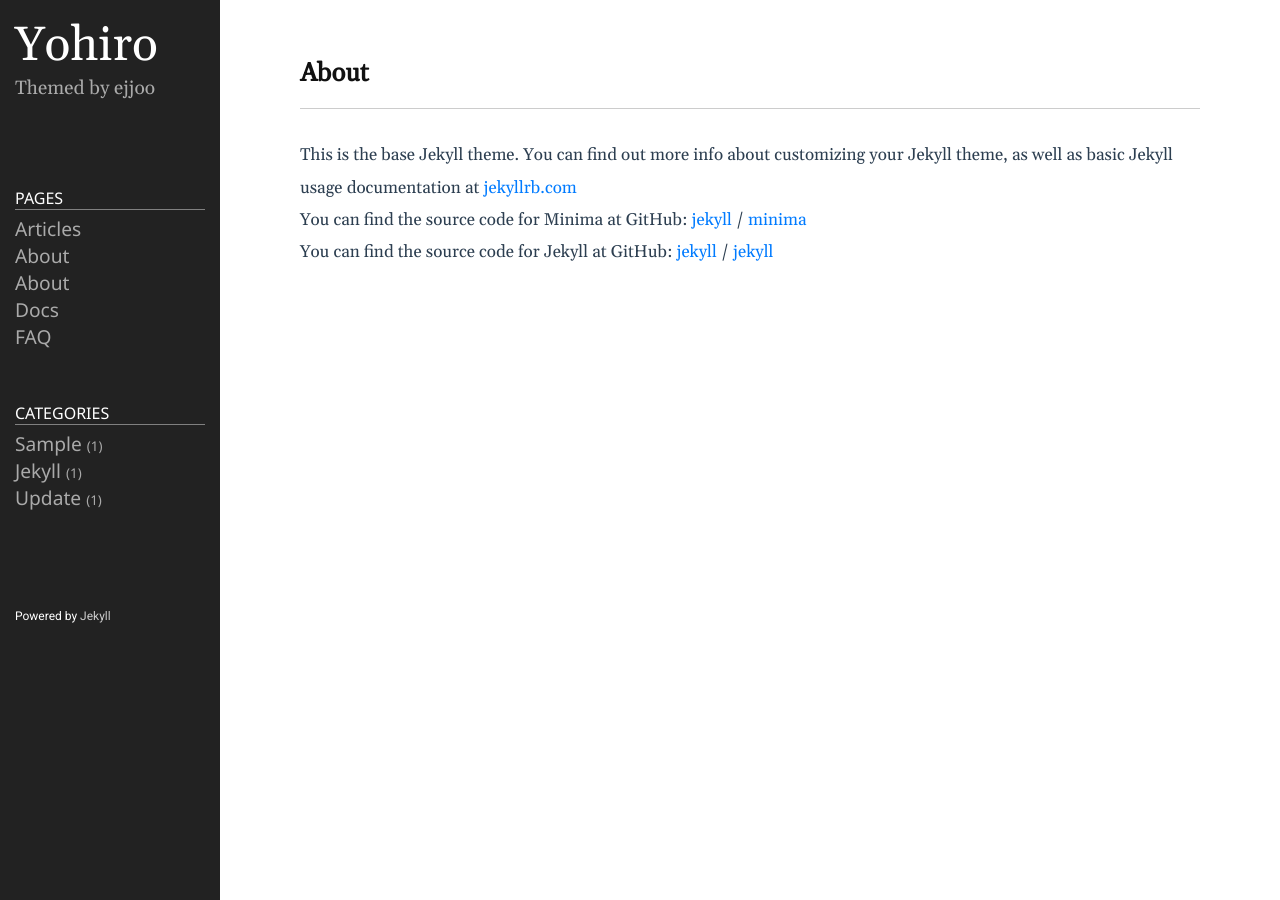
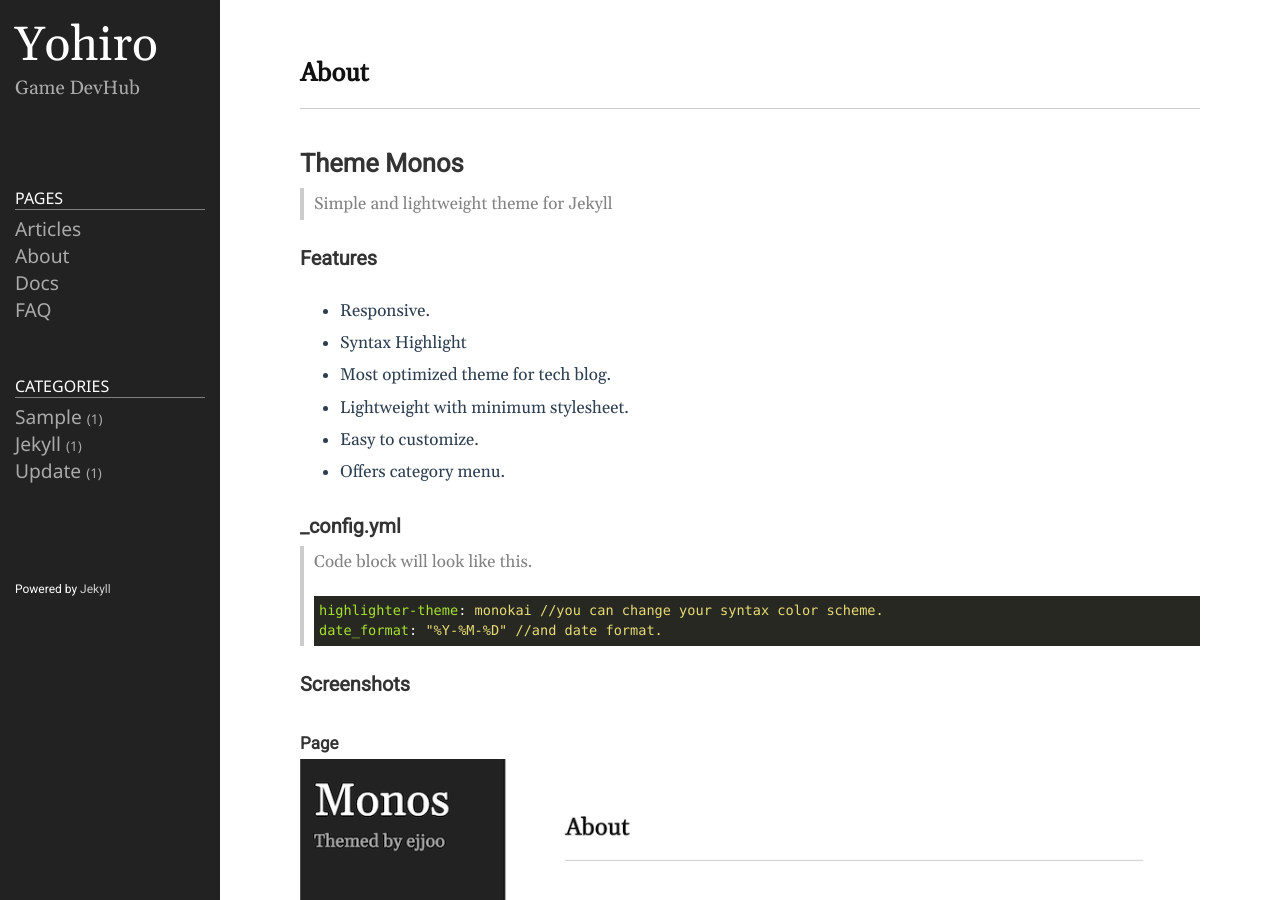
Before and after one commit to YohiroW/yohirow.github.io, a Jekyll site: the page built from README.md, in a window 1280 px wide and 900 px high. Built offline with Jekyll 4.4.1, drawn with Linux system fonts in a browser that asks for light colours; some of the changed text lies outside the part shown.

Commit message:
Updated pages

```diff
--- a/_config.yml
+++ b/_config.yml
@@ -21,7 +21,7 @@
 title: Yohiro
 email: yohiro36@foxmail.com
 description: >- # this means to ignore newlines until "baseurl:"
-  Themed by ejjoo
+  Game DevHub
 # baseurl: "/" # the subpath of your site, e.g. /blog
 # url: "http://ejjoo.github.io" # the base hostname & protocol for your site, e.g. http://example.com
 github_username: YohiroW
--- a/about.md
+++ /dev/null
@@ -1,18 +0,0 @@
----
-layout: page
-title: About
-permalink: /about/
----
-
-This is the base Jekyll theme. You can find out more info about customizing your Jekyll theme, as well as basic Jekyll usage documentation at [jekyllrb.com](https://jekyllrb.com/)
-
-You can find the source code for Minima at GitHub:
-[jekyll][jekyll-organization] /
-[minima](https://github.com/jekyll/minima)
-
-You can find the source code for Jekyll at GitHub:
-[jekyll][jekyll-organization] /
-[jekyll](https://github.com/jekyll/jekyll)
-
-
-[jekyll-organization]: https://github.com/jekyll
```
